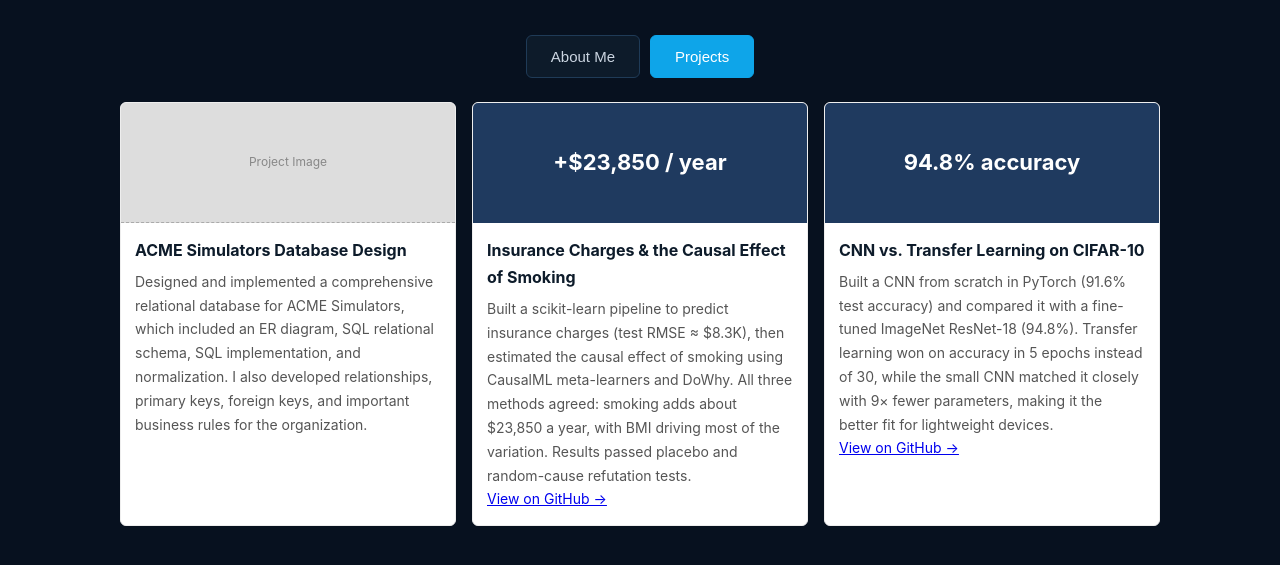
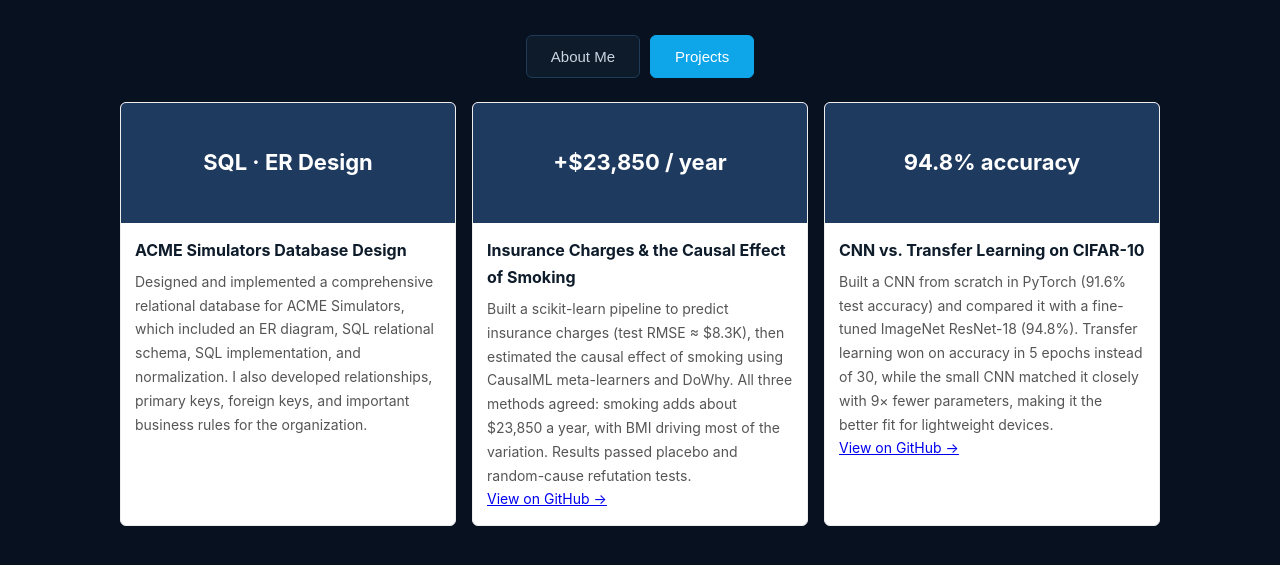
Before and after one commit to maqbooltaha/maqbooltaha.github.io, a plain HTML site: page index.html in a window 1280 px wide. Both pictures are taken after a click on the button "Projects". Shown: the part 321-886 px from the top of the page. Drawn offline with Linux system fonts and the light colour scheme.

Commit message:
Add ACME card banner

```diff
--- a/index.html
+++ b/index.html
@@ -362,7 +362,7 @@
         <div class="cards">
           <!-- CARD 1 -->
           <div class="card">
-            <div class="card-photo">Project Image</div>
+            <div class="card-photo" style="background:#1f3a5f; color:#fff; font-size:22px; font-weight:bold; border-bottom:none;">SQL · ER Design</div>
             <div class="card-text">
               <h3>ACME Simulators Database Design</h3>
               <p>Designed and implemented a comprehensive relational database for ACME Simulators, which included an ER
```
